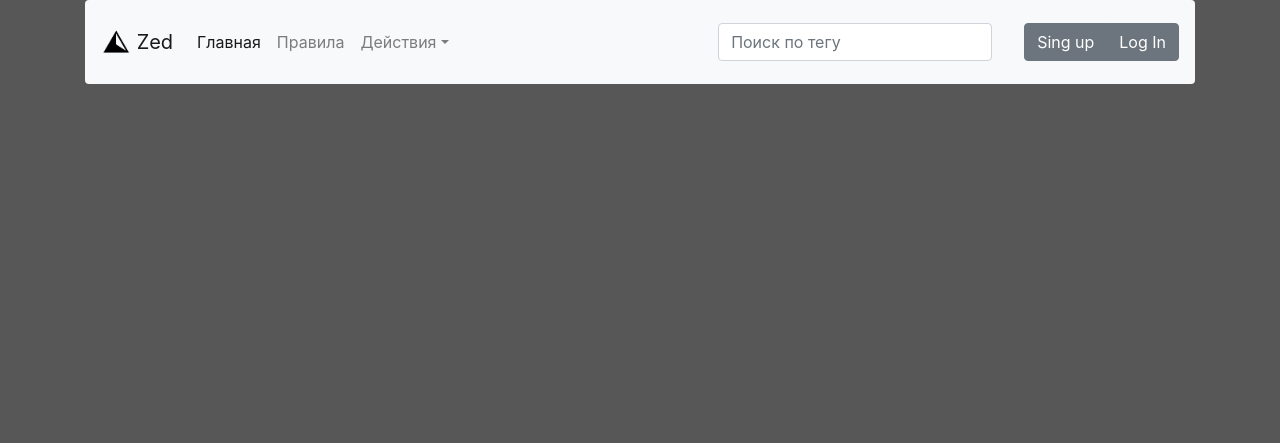
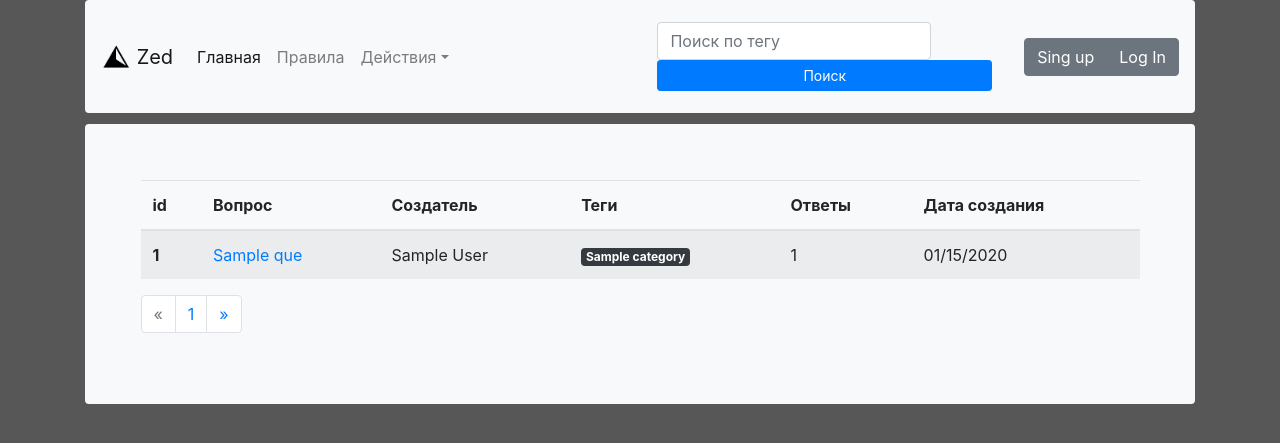
Before and after one commit to dmitrii1011sg/forum_flask, a Flask app: page /?page=1 in a window 1280 px wide. Shown: the top 443 px of the page. Run offline with Flask 2, Linux system fonts and the light colour scheme; tables that the repository leaves empty hold one stand-in row (values such as "Sample post"); some libraries are stand-ins or nearby versions.

Commit message:
db tools/search/category/list questions/

```diff
--- a/data/__all_models.py
+++ b/data/__all_models.py
@@ -1,6 +1,7 @@
 from . import users
 from . import question
 from . import comments
+from . import category
 
 """
 Чтобы наша БД видела все модели, что мы сделали
--- a/flask_forms/search_form.py
+++ b/flask_forms/search_form.py
@@ -4,5 +4,5 @@ from wtforms.validators import DataRequired
 
 
 class SearchForm(FlaskForm):
-    tag_search = StringField('Тег')
-    submit = SubmitField('Найти по Тегу')
+    category_search = StringField('Категория')
+    submit = SubmitField('Поиск')
--- a/main.py
+++ b/main.py
@@ -2,14 +2,20 @@ import os
 
 import flask_login
 from dotenv import load_dotenv
-from flask import Flask, render_template, redirect
+from flask import Flask, render_template, redirect, request
 from flask_login import LoginManager, login_required, logout_user
+from sqlalchemy import and_
 
 from data import db_session
+from data.question import Question
+from data.category import Category
 from data.users import User
+from db_work import DataBaseTool
+from flask_forms.create_question_form import QuestionForm
 from flask_forms.login_form import LoginUserForm
 from flask_forms.register_form import RegisterForm
 from flask_forms.search_form import SearchForm
+from tools import create_context, created_diaposon
 
 load_dotenv()
 
@@ -18,34 +24,64 @@ app.config['SECRET_KEY'] = os.getenv('TOKEN')
 login_manager = LoginManager()
 login_manager.init_app(app)
 
+
 @login_manager.user_loader
 def load_user(user_id):
     db_sess = db_session.create_session()
     return db_sess.query(User).get(user_id)
 
+
 @app.route('/', methods=['GET', 'POST'])
 def index():
-    context = {
-        'title_page': 'Главная Страница'
-    }
-    return render_template('base_temp.html', context=context)
+    context = create_context(title_page='Главная', href='/')
+
+    form_search = SearchForm()
+    if form_search.validate_on_submit() and form_search.category_search.data:
+        return redirect(f'/search?category={form_search.category_search.data}&page=1')
+
+    page_number = request.args.get('page')
+    if page_number:
+        page_number = int(page_number)
+    else:
+        return redirect('/?page=1')
+
+    db_sess = db_session.create_session()
+    col_que = db_sess.query(Question).count()
+    diapason = created_diaposon(page_number, col_que, 20)
+
+    items_que = db_sess.query(Question).filter(
+        and_(Question.id > diapason[0],
+             Question.id <= diapason[1]
+             )).order_by(Question.id.desc())
+
+    context['form_search'] = form_search
+    context['page_number'] = page_number
+    context['db_sess'] = db_sess
+    if items_que:
+        context['items_que'] = items_que
+        return render_template('questions_list_temp.html', context=context)
+
+    return render_template('questions_list_temp.html', context=context)
 
 
 @app.route('/login', methods=['GET', 'POST'])
 def login_user():
-    context = {
-        'title_page': 'Вход'
-    }
+    """
+    Page for login user
+    :return: template or redirect
+    """
+    data_tool = DataBaseTool(db_session.create_session())   # tools for db
+    context = create_context(title_page='Вход', href='/login')
+
     form_search = SearchForm()
-    if form_search.validate_on_submit() and form_search.tag_search.data:
-        return redirect(f'/search?tag={form_search.tag_search.data}&page=1')
+    if form_search.validate_on_submit() and form_search.category_search.data:
+        return redirect(f'/search?category={form_search.category_search.data}&page=1')
 
     form = LoginUserForm()
     context['form'], context['form_search'] = form, form_search
     if form.validate_on_submit():
-        db_sess = db_session.create_session()
-        user = db_sess.query(User).filter(User.login == form.login.data).first()
-        if user and user.check_password(form.password.data):
+        user = data_tool.check_user(login=form.login.data, password=form.password.data)
+        if user:
             flask_login.login_user(user, remember=form.remember_me.data)
             return redirect("/?page=1")
         return render_template('login_page.html', context=context)
@@ -54,30 +90,26 @@ def login_user():
 
 @app.route('/register', methods=['GET', 'POST'])
 def regist_user():
-    context = {
-        'title_page': 'Регистрация'
-    }
-    form_search = SearchForm()
-    if form_search.validate_on_submit() and form_search.tag_search.data:
-        return redirect(f'/search?tag={form_search.tag_search.data}&page=1')
-    form = RegisterForm()
+    """
+    Page for signup users
+    :return: template or redirect
+    """
+    data_tool = DataBaseTool(db_session.create_session())   # tools for db
+    context = create_context(title_page='Регистрация', href='/register')    # param for templates
+
+    form_search = SearchForm()  # search
+    if form_search.validate_on_submit() and form_search.category_search.data:
+        return redirect(f'/search?category={form_search.category_search.data}&page=1')
+
+    form = RegisterForm()   # create signup form
     context['form'], context['form_search'] = form, form_search
-    print(2)
-    if form.validate_on_submit():
-        print(1)
-        db_sess = db_session.create_session()
-        if form.password.data != form.password_again.data:
+
+    if form.validate_on_submit():   # form validate on submit
+        if form.password.data != form.password_again.data:  # validate password
             return render_template('regist_page.html', context=context)
-        user_email = db_sess.query(User).filter(User.login == form.login.data)
-        if not user_email.first():
-            user = User(name=form.name.data,
-                        lastname=form.lastname.data,
-                        login=form.login.data,
-                        about=form.about.data)
-            user.set_password(form.password.data)
-            db_sess.add(user)
-            db_sess.commit()
-            print(f'Susseful add user: {form.name.data, form.lastname.data, form.login.data}')
+        user_info = data_tool.create_user(name=form.name.data, lastname=form.lastname.data,
+                                          login=form.login.data, about=form.about.data, password=form.password.data)
+        if user_info:
             return redirect("/login")
         else:
             return render_template('regist_page.html', context=context)
@@ -87,10 +119,76 @@ def regist_user():
 @app.route('/logout')
 @login_required
 def logout():
+    """
+    Loguot user
+    :return: redirect
+    """
     logout_user()
     return redirect("/?page=1")
 
+
+@app.route('/create-question', methods=['GET', 'POST'])
+def create_question():
+    """
+    Page for creating questions
+    :return: template or redirect
+    """
+    data_tool = DataBaseTool(db_session.create_session())   # tools for db
+    context = create_context(title_page='Создание вопроса', href='/create-question')    # param for templates
+
+    form_search = SearchForm()  # search
+    if form_search.validate_on_submit() and form_search.category_search.data:
+        return redirect(f'/search?category={form_search.category_search.data}&page=1')
+
+    form = QuestionForm()   # create questions form
+    context['form'], context['form_search'] = form, form_search
+
+    if form.validate_on_submit():   # form validate on submit
+        data_tool.create_questions(title=form.title_question.data, content=form.text_question.data,
+                                   user_id=flask_login.current_user.id, category=form.category_question.data)
+        return redirect('/?page=1')
+    return render_template('create_question_temp.html', context=context)
+
+
+@app.route('/search', methods=['GET', 'POST'])
+def search_page():
+    data_tool = DataBaseTool(db_session.create_session())  # tools for db
+    context = create_context(title_page='Результаты Поиска', href='/search')
+
+    form_search = SearchForm()
+    if form_search.validate_on_submit() and form_search.category_search.data:
+        return redirect(f'/search?category={form_search.category_search.data}&page=1')
+
+    page_number = request.args.get('page')
+    category = request.args.get('category')
+    items_que = data_tool.get_questions_category(category)
+    items_que = data_tool.get_diapason_query(items_que, int(page_number), 2)
+    # db_sess = db_session.create_session()
+    # col_que = db_sess.query(Question).join(Category).filter(Category.name == category).count()
+    # diapason = created_diaposon(int(page_number), col_que, 20)
+    #
+    # items_que = db_sess.query(Question).join(Category).filter(
+    #     and_(Question.id > diapason[0],
+    #          Question.id <= diapason[1],
+    #          Category.name == category
+    #          )).order_by(Question.id.desc())
+
+    context['form_search'] = form_search
+    context['page_number'] = int(page_number)
+    context['db_sess'] = db_session.create_session()
+    context['additional_arg'] = f'category={category}'
+    if items_que:
+        context['items_que'] = items_que
+        return render_template('questions_list_temp.html', context=context)
+
+    return render_template('questions_list_temp.html', context=context)
+
+
 def main():
+    """
+    Run main application and initialization database
+    :return: None
+    """
     db_session.global_init("db/database.db")
     app.run(debug=True)
 
--- a/static/signup.css
+++ b/static/signup.css
@@ -49,5 +49,5 @@
 }
 
 .form-signup button[type="submit"] {
-  margin: 10pxS;
+  margin: 10px;
 }
--- a/static/style.css
+++ b/static/style.css
@@ -1,6 +1,6 @@
 .row{
     margin: 1% 0 1% 0;
-    border-radius: 10px 10px 10px 10px;
+    border-radius: .25rem!important;
     padding:5% 5% 5% 5%;
 }
 
--- a/templates/base_temp.html
+++ b/templates/base_temp.html
@@ -10,6 +10,7 @@
     <link rel="stylesheet" href="{{ url_for('static', filename='style.css') }}">
     <link href="{{ url_for('static', filename='signin.css') }}" rel="stylesheet">
     <link href="{{ url_for('static', filename='signup.css') }}" rel="stylesheet">
+    <link href="{{ url_for('static', filename='createquestion.css') }}" rel="stylesheet">
     <title>{{ context.title_page }}</title>
 </head>
 <body style="background-color: #575757;">
@@ -41,8 +42,11 @@
                           </div>
                     </li>
                 </ul>
-                <form class="form-inline my-2 my-md-0">
-                    <input class="form-control" type="text" placeholder="Поиск по тегу" aria-label="Search">
+                <form class="form-inline my-2 my-md-0" action="" method="post" novalidate>
+                    {{ context.form_search.hidden_tag() }}
+<!--                    <input class="form-control" type="text" placeholder="Поиск по тегу" aria-label="Search">-->
+                    {{ context.form_search.category_search(class="form-control", type="text", placeholder="Поиск по тегу")}}
+                    {{ context.form_search.submit(class="btn btn-sm btn-primary btn-block", type="submit") }}
                 </form>
                 <div class="form-inline my-2 my-md-0">
                     {% if current_user.is_authenticated %}
--- a/templates/login_page.html
+++ b/templates/login_page.html
@@ -6,9 +6,9 @@
             {{ context.form.hidden_tag() }}
             <img class="mb-4" src="{{ url_for('static', filename='img/logo.png') }}" alt="" width="72" height="72">
             <h1 class="h3 mb-3 font-weight-normal">Вход</h1>
-<!--            <input type="login" id="inputLogin" class="form-control" placeholder="Логин" required autofocus>-->
+
             {{ context.form.login(type="login", class="form-control", placeholder="Логин") }}
-<!--            <input type="password" id="inputPassword" class="form-control" placeholder="Пароль" required>-->
+
             {{ context.form.password(type="password", class="form-control", placeholder="Пароль") }}
             <div class="checkbox mb-3">
                   <label>
--- /dev/null
+++ b/templates/questions_list_temp.html
@@ -0,0 +1,85 @@
+{% extends "base_temp.html" %}
+
+{% block content %}
+<div class="row bg-light">
+    {% if context.items_que %}
+      <table class="table table-striped">
+            <thead>
+                  <tr>
+                        <th scope="col">id</th>
+                        <th scope="col">Вопрос</th>
+                        <th scope="col">Создатель</th>
+                        <th scope="col">Теги</th>
+                        <th scope="col">Ответы</th>
+                        <th scope="col">Дата создания</th>
+                  </tr>
+            </thead>
+            <tbody>
+                  {% for question in context.items_que %}
+                        <tr>
+                            <th scope="row">{{ question.id }}</th>
+                            <td><a href="/question?id={{ question.id }}">{{ question.title }}</a></td>
+                            <td>{{ question.user.name }}</td>
+                            <td>
+                                {% if question.category != None %}
+                                <span class="badge badge-dark">{{ question.category.name }}</span>
+                                {% else %}
+                                    <p>Нет тегов</p>
+                                {% endif %}
+                            </td>
+                            <td>{{ context.db_sess.query(context.Comment).filter(context.Comment.que_id == question.id).count() }}</td>
+                            <td>{{ question.get_data() }}</td>
+                        </tr>
+                  {% endfor %}
+            </tbody>
+      </table>
+    <nav aria-label="Page navigation example">
+        <ul class="pagination">
+            {% if context.page_number<=1 %}
+            <li class="page-item disabled">
+                <a class="page-link" href="{{ context.href }}?page={{ context.page_number }}&{{ context.additional_arg }}" aria-label="Previous">
+                    <span aria-hidden="true">&laquo;</span>
+                    <span class="sr-only">Previous</span>
+                </a>
+            </li>
+            {% else %}
+            <li class="page-item">
+                <a class="page-link" href="{{ context.href }}?page={{ context.page_number-1 }}&{{ context.additional_arg }}" aria-label="Previous">
+                    <span aria-hidden="true">&laquo;</span>
+                    <span class="sr-only">Previous</span>
+                </a>
+            </li>
+            {% endif %}
+
+            <li class="page-item">
+                <a class="page-link" href="{{ context.href }}?page={{ context.page_number }}&{{ context.additional_arg }}">
+                {{ context.page_number }}
+                </a>
+            </li>
+            <li class="page-item">
+                <a class="page-link" href="{{ context.href }}?page={{ context.page_number+1 }}&{{ context.additional_arg }}" aria-label="Next">
+                    <span aria-hidden="true">&raquo;</span>
+                    <span class="sr-only">Next</span>
+                </a>
+            </li>
+        </ul>
+    </nav>
+    {% else %}
+        <h2>Error</h2>
+    {% endif %}
+</div>
+
+<!--<div class="row bg-light">-->
+<!--    <div class="col-12 col-md-8">-->
+<!--        <div class="btn-group">-->
+<!--            {% if context.page_number<=1 %}-->
+<!--                <a class="btn btn-primary disabled" href="{{ context.href }}?page={{ context.page_number }}&{{ context.additional_arg }}" role="button"><</a>-->
+<!--            {% else %}-->
+<!--                <a class="btn btn-primary" href="{{ context.href }}?page={{ context.page_number-1 }}&{{ context.additional_arg }}" role="button"><</a>-->
+<!--            {% endif %}-->
+<!--            <a class="btn btn-primary" href="{{ context.href }}?page={{ context.page_number }}&{{ context.additional_arg }}" role="button">{{ context.page_number }}</a>-->
+<!--            <a class="btn btn-primary" href="{{ context.href }}?page={{ context.page_number+1 }}&{{ context.additional_arg }}" role="button">></a>-->
+<!--        </div>-->
+<!--    </div>-->
+<!--</div>-->
+{% endblock %}
```
Also changed, not shown: data/category.py (added, +16 -0 lines), data/question.py (+8 -5 lines), db_work.py (added, +61 -0 lines), flask_forms/create_question_form.py (added, +10 -0 lines), static/createquestion.css (added, +33 -0 lines), templates/create_question_temp.html (added, +18 -0 lines), tools.py (added, +19 -0 lines).
